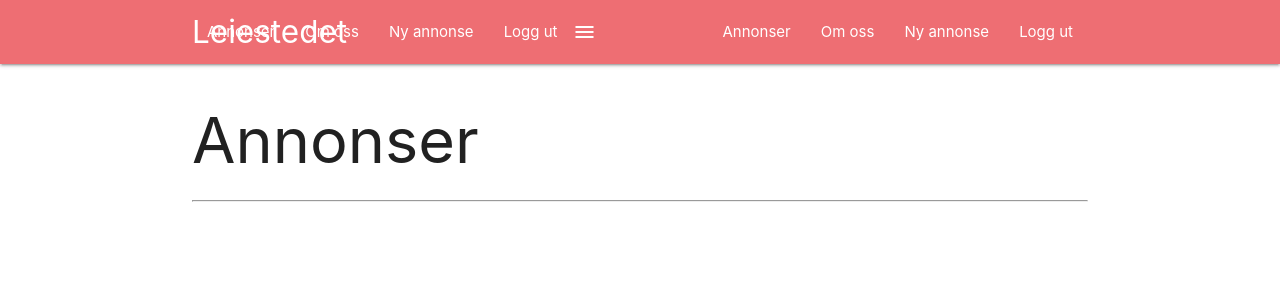
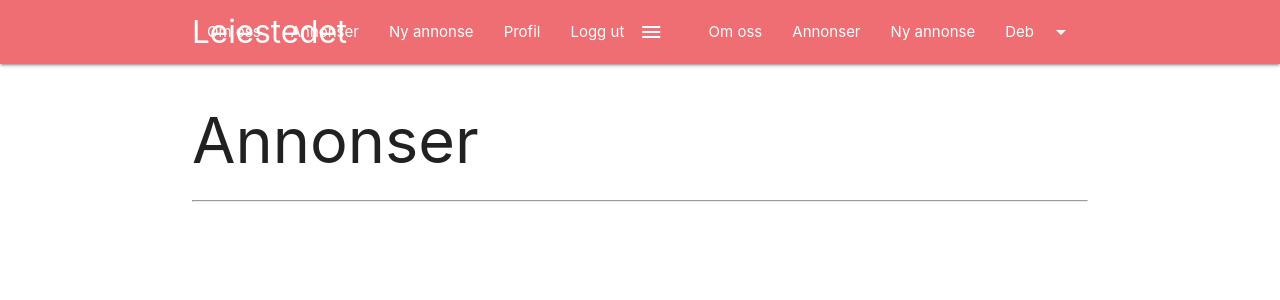
Before and after one commit to FredrikAugust/leiestedet, a Rails app: page /listing in a window 1280 px wide. Shown: the top 300 px of the page. Run offline with Rails 7, Linux system fonts and the light colour scheme; a user stored in the database is signed in; data that the repository does not hold is empty; style sheets or scripts are compiled from the project's sources; parts of the project's set-up code (start-up, migrations or seed data) failed here and were passed over; some libraries are stand-ins or nearby versions.

Commit message:
added the basics of a profile page, no content yet

```diff
--- a/app/assets/javascripts/listing.coffee
+++ b/app/assets/javascripts/listing.coffee
@@ -1,2 +1,3 @@
 $(document).on 'turbolinks:load', ->
   $('.button-collapse').sideNav()
+  $('.dropdown-button').dropdown()
--- a/app/views/layouts/application.html.erb
+++ b/app/views/layouts/application.html.erb
@@ -16,28 +16,40 @@
     <nav>
       <div class="nav-wrapper container">
         <a class="brand-logo" href="<%= root_path %>">Leiestedet</a>
+
+        <%# dropdown structure for the logged in user %>
+        <ul id="dropdown-user-logged-in" class="dropdown-content">
+          <li><%= link_to 'Profil', profile_path %></li>
+          <li><%= link_to 'Logg ut', destroy_user_session_path, method: :delete %></li>
+        </ul>
+
+        <%# desktop navigation %>
         <ul class="right hide-on-med-and-down">
-          <li><a href="<%= listing_index_path %>">Annonser</a></li>
           <li><%= link_to 'Om oss', about_path %></li>
+          <li><%= link_to 'Annonser', listing_index_path %></li>
           <% if user_signed_in? %>
             <li><%= link_to 'Ny annonse', new_listing_path %></li>
+            <li><a class="dropdown-button" data-activates="dropdown-user-logged-in"><%= current_user.first_name %><i class="material-icons right">arrow_drop_down</i></a></li>
+          <% else %>
+            <li><%= link_to 'Logg inn', new_user_session_path %></li>
+            <li><%= link_to 'Registrer deg', new_user_registration_path %></li>
+          <% end %>
+        </ul>
+
+        <%# mobile navigation %>
+        <ul id="nav-mobile" class="side-nav">
+          <li><%= link_to 'Om oss', about_path %></li>
+          <li><%= link_to 'Annonser', listing_index_path %></li>
+          <% if user_signed_in? %>
+            <li><%= link_to 'Ny annonse', new_listing_path %></li>
+            <li><%= link_to 'Profil', profile_path %></li>
             <li><%= link_to 'Logg ut', destroy_user_session_path, method: :delete %></li>
           <% else %>
-            <li><a href="<%= new_user_session_path %>">Logg inn</a></li>
-            <li><a href="<%= new_user_registration_path %>">Registrer deg</a></li>
+            <li><%= link_to 'Logg inn', new_user_session_path %></li>
+            <li><%= link_to 'Registrer deg', new_user_registration_path %></li>
           <% end %>
         </ul>
-        <ul id="nav-mobile" class="side-nav">
-          <li><a href="<%= listing_index_path %>">Annonser</a></li>
-          <li><%= link_to 'Om oss', about_path %></li>
-          <% if user_signed_in? %>
-            <li><%= link_to 'Ny annonse', new_listing_path %></li>
-            <li><%= link_to 'Logg ut', destroy_user_session_path, method: :delete %></li>
-          <% else %>
-            <li><a href="<%= new_user_session_path %>">Logg inn</a></li>
-            <li><a href="<%= new_user_registration_path %>">Registrer deg</a></li>
-          <% end %>
-        </ul>
+
         <a href="#" data-activates="nav-mobile" class="button-collapse"><i class="material-icons">menu</i></a>
       </div>
     </nav>
--- a/config/routes.rb
+++ b/config/routes.rb
@@ -1,6 +1,8 @@
 Rails.application.routes.draw do
   devise_for :users, controllers: { registrations: 'registrations' }
   resources :listing
+
+  get 'profile', to: 'profile#show'
 
   authenticated do
     root to: 'listing#index', as: :authenticated_root
```
Also changed, not shown: app/controllers/profile_controller.rb (added, +8 -0 lines), spec/controllers/profile_controller_spec.rb (added, +23 -0 lines), app/views/profile/show.html.erb (added).
